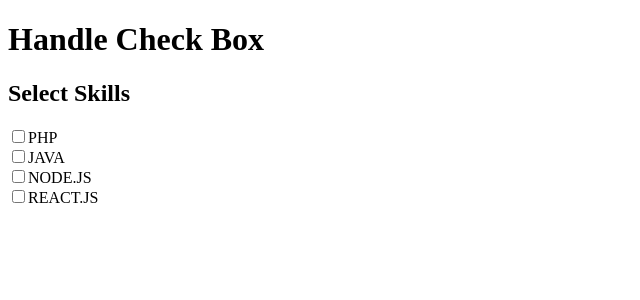
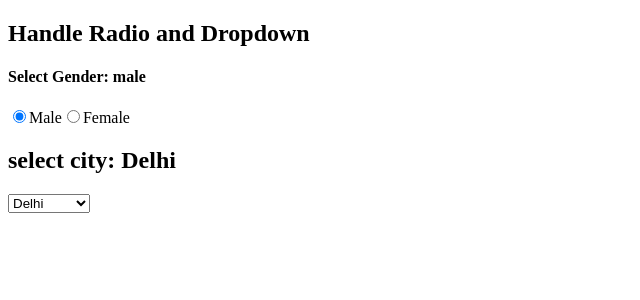
Before and after one commit to Sonukumar201995/react-revision, a React (Vite) app: page / in a window 1280 px wide. Shown: the top 300 px of the page, without its empty margins (0-640 px from the left). Built offline with nearby package versions, Linux system fonts and the light colour scheme.

Commit message:
handle radion and dropdown

```diff
--- a/src/App.jsx
+++ b/src/App.jsx
@@ -1,11 +1,29 @@
-import Skills from "./Skills";
+import { useState } from "react"
 
 export default function App()
 {
+
+  const[gender,setGender]=useState("male")
+  const[city,setCity]=useState("Delhi")
   return(
     <div>
-      <h1>Handle Check Box</h1>
-      <Skills/>
+      <h2>Handle Radio and Dropdown</h2>
+      <h4>Select Gender: {gender}</h4>
+      <input type="radio"  onChange={(event)=>setGender(event.target.value)}
+       checked={gender=="male"} id="male" name="gender" value={"male"}/>
+      <label htmlFor="male">Male</label>
+
+      <input onChange={(event)=>setGender(event.target.value)}
+      checked={gender=="female"} type="radio" id="female" name="gender" value={"female"} />
+      <label htmlFor="female">Female</label>
+
+
+      <h2>select city: {city}</h2>
+      <select onChange={(event)=>setCity(event.target.value)} defaultValue={"Delhi"}>
+        <option value="Delhi">Delhi</option>
+        <option value="Noida">Noida</option>
+        <option value="Gurugram">Gurugram</option>
+      </select>
     </div>
   )
 }
--- a/src/Skills.jsx
+++ /dev/null
@@ -1,35 +0,0 @@
-import { useState } from "react";
-
-export default function Skills() {
-  const [skills, setSkills] = useState([]);
-  const handleSkills = (event) => {
-    console.log(event.target.value, event.target.checked);
-    if (event.target.checked) {
-      setSkills([...skills, event.target.value]);
-    } else {
-      setSkills([...skills.filter((item) => item != event.target.value)]);
-    }
-  };
-  return (
-    <div>
-      <h2>Select Skills</h2>
-      <input onChange={handleSkills} type="checkbox" id="php" value="PHP" />
-      <label htmlFor="php">PHP</label>
-       <br />
-
-      <input onChange={handleSkills} type="checkbox" id="java" value="JAVA" />
-      <label htmlFor="java">JAVA</label>
-      <br />
-
-      <input onChange={handleSkills} type="checkbox" id="node" value="NODE" />
-      <label htmlFor="node">NODE.JS</label>
-      <br />
-
-      <input onChange={handleSkills} type="checkbox" id="react" value="REACT" />
-      <label htmlFor="react">REACT.JS</label>
-      <br />
-
-      <h2>{skills.toString()}</h2>
-    </div>
-  );
-}
```
